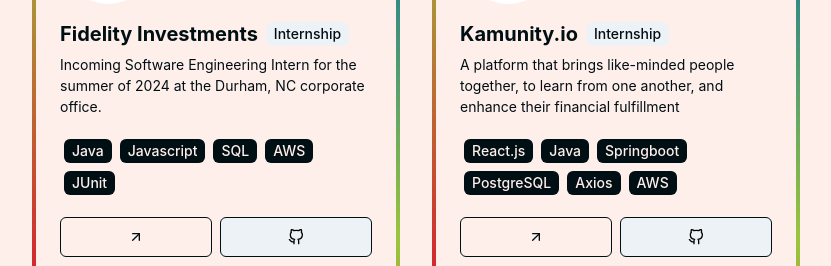
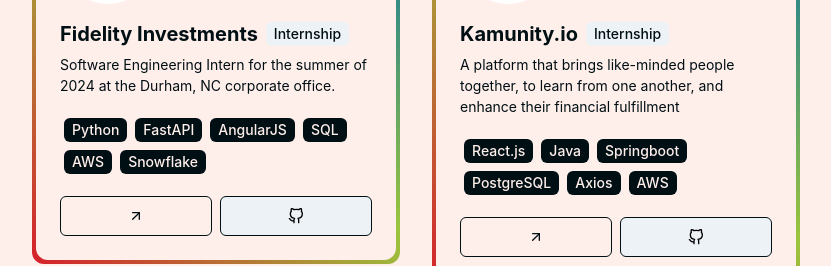
Before and after one commit to aditya1rawat/portfolio, a Next.js app: page /projects in a window 1280 px wide. Shown: the part 387-653 px from the top of the page, without its empty margins (224-1055 px from the left). Built offline with nearby package versions, Linux system fonts and the light colour scheme.

Commit message:
updated resume, and updated fidelity internship information

```diff
--- a/components/Home/Work/index.tsx
+++ b/components/Home/Work/index.tsx
@@ -16,7 +16,7 @@
 	{
 		image: '/assets/images/worklogos/fidelity.png',
 		title: 'Fidelity Investments',
-		text: 'Incoming Software Engineering Intern for the summer of 2024 at the Durham, NC corporate office.',
+		text: 'Summer 2024 SWE Intern.',
 		live: 'https://www.fidelity.com/',
 		github: 'https://github.com/fidelity'
 	},
--- a/components/Projects/ProjectList/index.tsx
+++ b/components/Projects/ProjectList/index.tsx
@@ -6,14 +6,8 @@
 		{
 			image: '/assets/images/worklogos/fidelity.png',
 			title: 'Fidelity Investments',
-			text: 'Incoming Software Engineering Intern for the summer of 2024 at the Durham, NC corporate office.',
-			tech: [
-				'Java',
-				'Javascript',
-				'SQL',
-				'AWS',
-				'JUnit'
-			],
+			text: 'Software Engineering Intern for the summer of 2024 at the Durham, NC corporate office.',
+			tech: ['Python', 'FastAPI', 'AngularJS', 'SQL', 'AWS', 'Snowflake'],
 			wip: false,
 			internship: true,
 			commissioned: false,
@@ -192,7 +186,7 @@
 			commissioned: false,
 			live: 'https://irvinehak2020.netlify.com/',
 			github: 'https://github.com/aditya1rawat/IrvineHacks2020Project'
-		},
+		}
 		// {
 		// 	image: '/assets/images/worklogos/github.png',
 		// 	title: 'Retina OCT',
```
Also changed, not shown: components/Home/Hero.tsx (+3 -8 lines).
